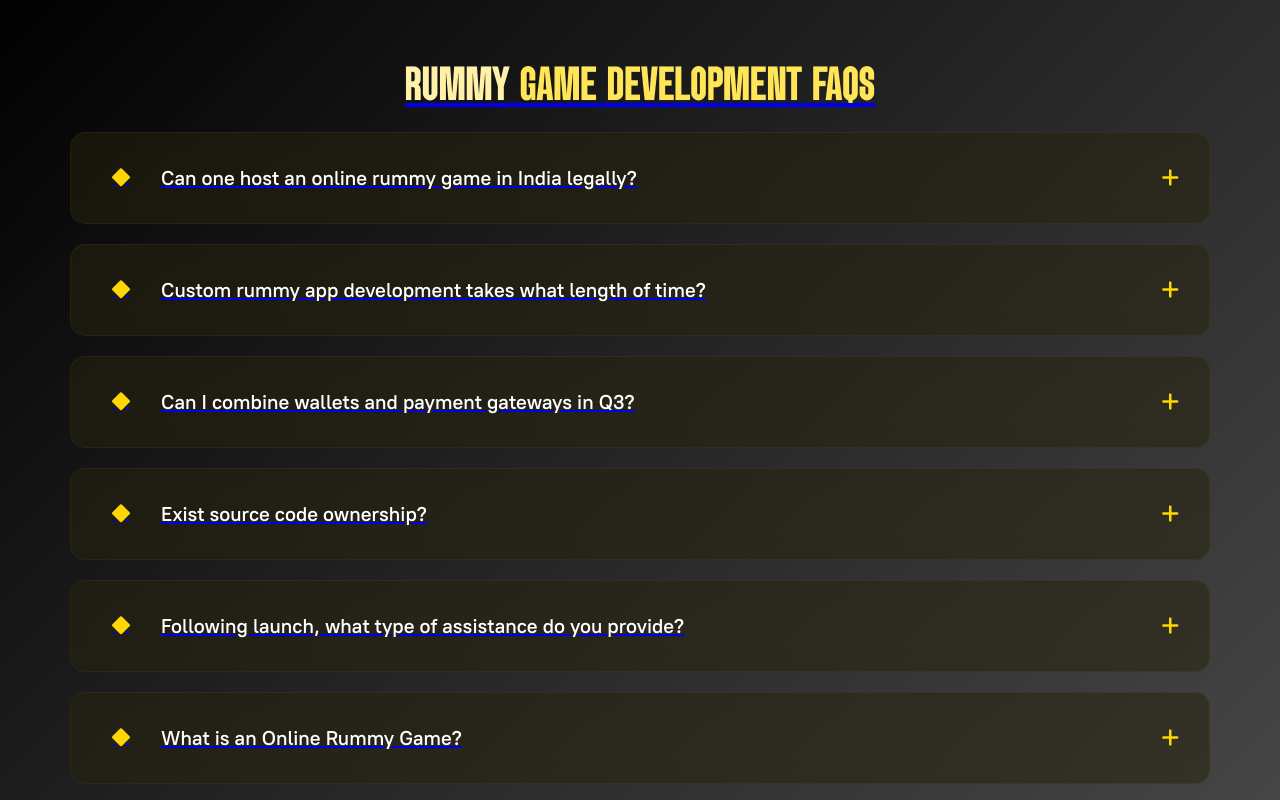
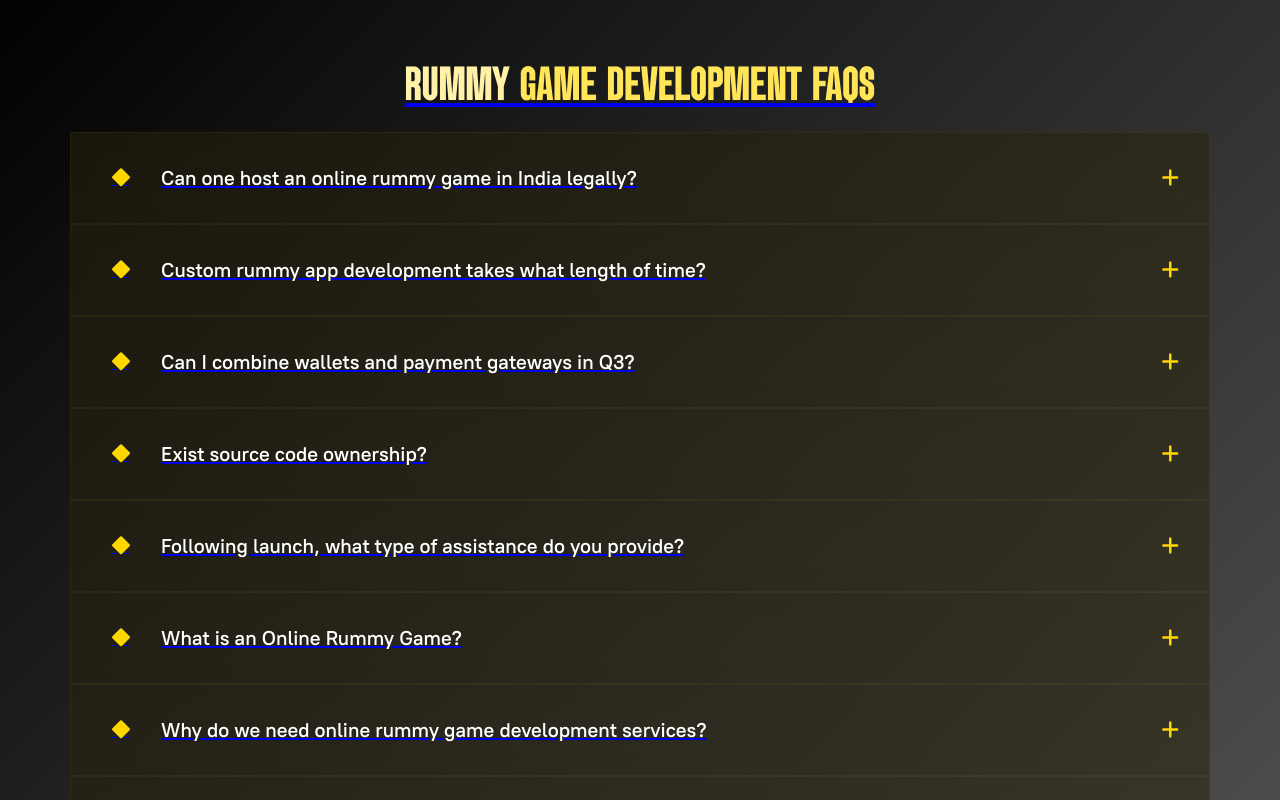
Before and after one commit to amank037/gamzway, a React (Vite) app: page /skill-games in a window 1280 px wide. Shown: the part 7240-8040 px from the top of the page. Built offline with nearby package versions, Linux system fonts and the light colour scheme.

Commit message:
updated faq

```diff
--- a/src/components/AccordionSection/AccordionSection.css
+++ b/src/components/AccordionSection/AccordionSection.css
@@ -17,9 +17,7 @@
 }
 
 .accordion-item {
-    margin-bottom: 20px;
     border: 1px solid rgba(255, 215, 0, 0.1);
-    border-radius: 15px;
     background: rgba(17, 17, 17, 0.5);
     backdrop-filter: blur(10px);
     overflow: hidden;
```
